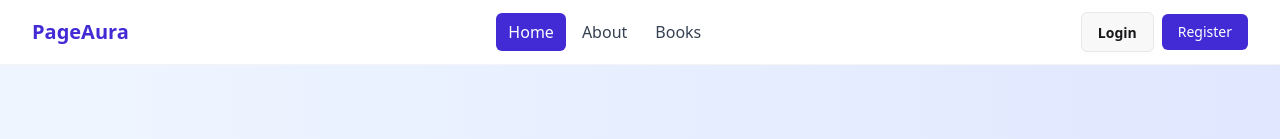
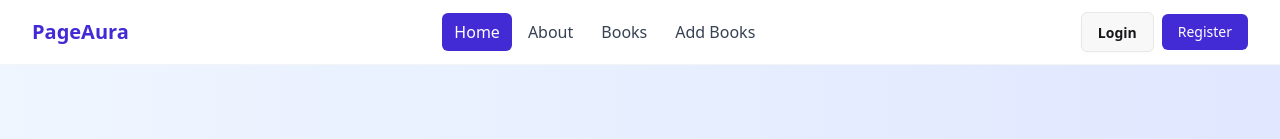
Before and after one commit to Alireja-khan/Page-Aura, a Next.js app: page / in a window 1280 px wide. Shown: the top 139 px of the page. Built offline with nearby package versions, Linux system fonts and the light colour scheme; no server answers; the database is empty.

Commit message:
make the hero add book button private route.

```diff
--- a/src/app/components/NavBar.jsx
+++ b/src/app/components/NavBar.jsx
@@ -21,13 +21,13 @@ const Navbar = () => {
     const handleClickOutside = (event) => {
       // Close profile menu if clicked outside
       if (profileMenuRef.current && !profileMenuRef.current.contains(event.target) &&
-          profileButtonRef.current && !profileButtonRef.current.contains(event.target)) {
+        profileButtonRef.current && !profileButtonRef.current.contains(event.target)) {
         setIsProfileMenuOpen(false);
       }
 
       // Close mobile menu if clicked outside
       if (mobileMenuRef.current && !mobileMenuRef.current.contains(event.target) &&
-          !event.target.closest('button[aria-expanded]')) {
+        !event.target.closest('button[aria-expanded]')) {
         setIsMenuOpen(false);
       }
     };
@@ -77,13 +77,23 @@ const Navbar = () => {
           Books
         </Link>
       </li>
-      {session && (
+      {session ? (
         <li>
           <Link
             className={`font-medium transition-colors px-3 py-2 rounded-md ${isActive('/addBooks')
               ? 'bg-primary text-white'
               : 'text-gray-700 hover:text-primary hover:bg-gray-100'}`}
             href="/addBooks"
+            onClick={() => setIsMenuOpen(false)}
+          >
+            Add Books
+          </Link>
+        </li>
+      ) : (
+        <li>
+          <Link
+            className={`font-medium transition-colors px-3 py-2 rounded-md text-gray-700 hover:text-primary hover:bg-gray-100`}
+            href="/login"
             onClick={() => setIsMenuOpen(false)}
           >
             Add Books
--- a/src/components/Hero.jsx
+++ b/src/components/Hero.jsx
@@ -1,8 +1,13 @@
+"use client"
+
 import React from 'react';
 import Image from 'next/image';
 import Link from 'next/link';
+import { useSession } from 'next-auth/react';
 
 const Hero = () => {
+    const { data: session, status } = useSession();
+
     return (
         <section className="relative bg-gradient-to-r from-blue-50 to-indigo-100 py-16 md:py-24 overflow-hidden">
             <div className="container mx-auto px-4 flex flex-col md:flex-row items-center">
@@ -21,11 +26,19 @@ const Hero = () => {
                                 Browse Collection
                             </button>
                         </Link>
-                        <Link href='/addBooks'>
-                            <button className="border-2 text-black border-gray-800 hover:bg-gray-800 hover:text-white font-semibold py-3 px-8 rounded-lg transition duration-300">
-                                Add Book
-                            </button>
-                        </Link>
+                        {session ? (
+                            <Link href='/addBooks'>
+                                <button className="border-2 text-black border-gray-800 hover:bg-gray-800 hover:text-white font-semibold py-3 px-8 rounded-lg transition duration-300">
+                                    Add Book
+                                </button>
+                            </Link>
+                        ) : (
+                            <Link href='/login'>
+                                <button className="border-2 text-black border-gray-800 hover:bg-gray-800 hover:text-white font-semibold py-3 px-8 rounded-lg transition duration-300">
+                                    Add Book
+                                </button>
+                            </Link>
+                        )}
                     </div>
                     <div className="mt-10 flex items-center justify-center md:justify-start">
                         <div className="flex -space-x-4 mr-6">
```
Also changed, not shown: src/lib/dbConnect.js (line endings or trailing spaces).
